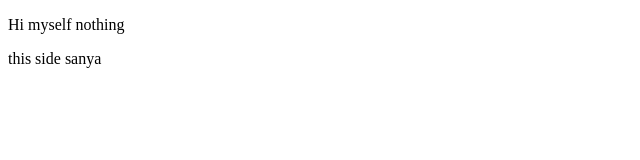
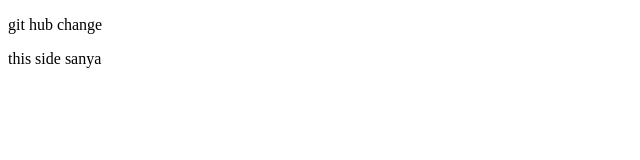
Before and after one commit to sanyadixit/test1, a plain HTML site: page index.html in a window 1280 px wide. Shown: the full height of the page, 0-640 px from the left. Drawn offline with Linux system fonts and the light colour scheme.

Commit message:
Update index.html
conflict ke lie change in main file

```diff
--- a/index.html
+++ b/index.html
@@ -6,7 +6,7 @@
     <title>Hiii</title>
 </head>
 <body>
-    <p> Hi myself nothing  </p>
+    <p> git hub change  </p>
     <p> this side sanya</p>
 </body>
 </html>
```
